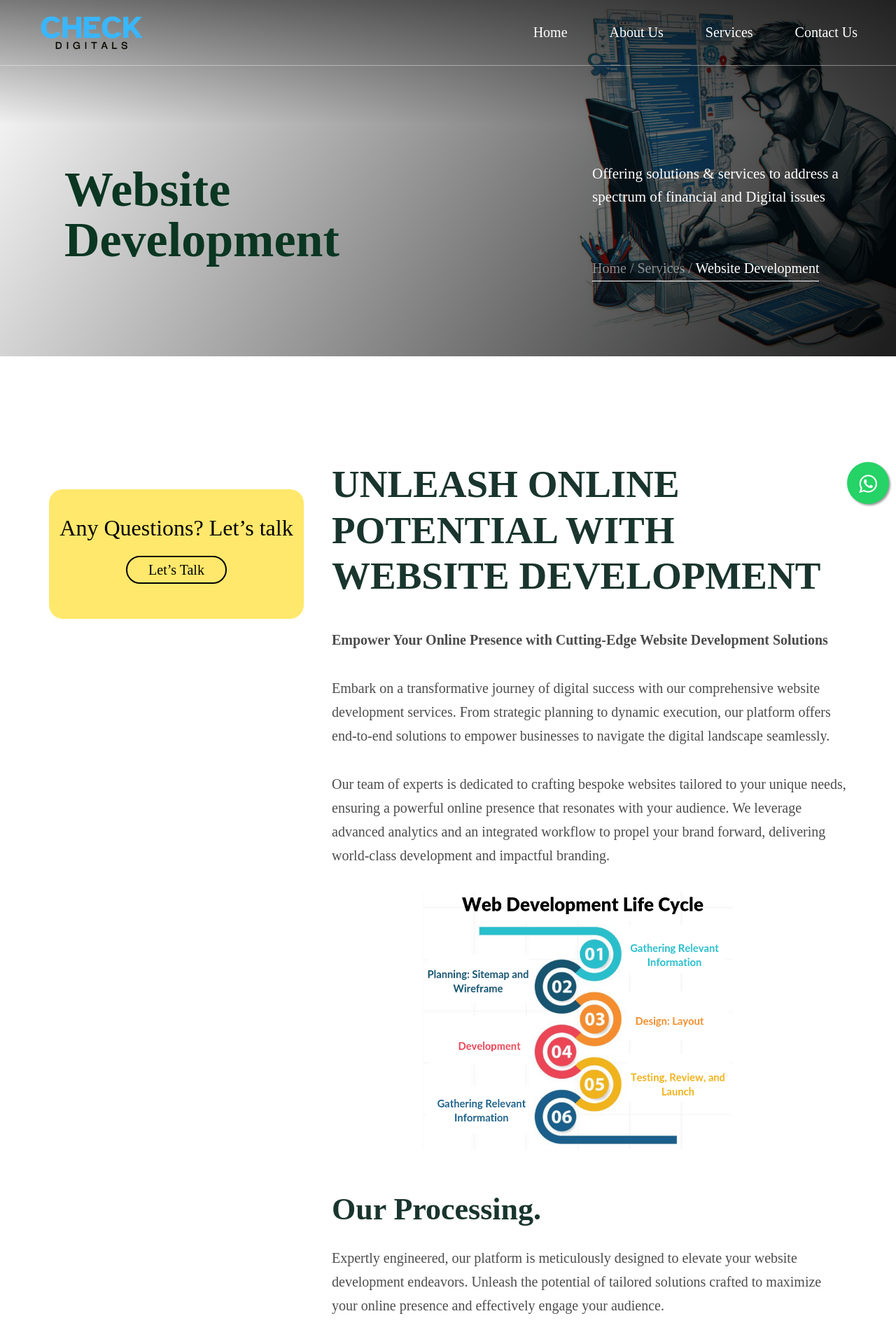
After one commit to Zenitsucyberz/check-color, a Laravel app: page /services/website-development in a window 1280 px wide. The commit adds this page. Shown: the top 1920 px of the page at 70% size. Run offline with Laravel 10, Linux system fonts and the light colour scheme; some libraries are stand-ins or nearby versions.

Commit message:
whatsapp

```diff
--- a/resources/views/web/layouts/app.blade.php
+++ b/resources/views/web/layouts/app.blade.php
@@ -31,6 +31,8 @@
     <link rel="stylesheet" type="text/css" href="{{ asset('assets/css/style.min.css') }}" media="all">
     <!-- responsive style sheet -->
     <link rel="stylesheet" type="text/css" href="{{ asset('assets/css/responsive.css') }}" media="all">
+
+    <link rel="stylesheet" href="https://maxcdn.bootstrapcdn.com/font-awesome/4.5.0/css/font-awesome.min.css">
 
 
 
@@ -96,7 +98,9 @@
         @yield('content')
 
 
-
+        <a href="https://api.whatsapp.com/send?phone=918075561175&text=Hello." class="float" target="_blank" style="position: fixed; width: 60px; height: 60px; bottom: 80px; right: 10px; background-color: #25d366; color: #FFF; border-radius: 50px; text-align: center; font-size: 30px; box-shadow: 2px 2px 3px #999; z-index: 100;">
+            <i class="fa fa-whatsapp my-float" style="margin-top: 16px;"></i>
+        </a>
 
 
         @include('web.layouts.partials.footer')
@@ -105,8 +109,8 @@
 
 
 
-        <button class="scroll-top">
-            <i class="bi bi-arrow-up-short"></i>
+        <button class="scroll-top" style="position: fixed;bottom: 20px;right: 20px;z-index: 1000;">
+            <i class="bi bi-arrow-up-short" ></i>
         </button>
 
 
--- a/resources/views/web/layouts/partials/footer.blade.php
+++ b/resources/views/web/layouts/partials/footer.blade.php
@@ -8,12 +8,10 @@
             <div class="row align-content-center">
                 <div class="col-lg-8 col-md-9">
                     <div class="title-one mb-20 lg-mb-10">
-                        <h2 class="text-white">Want to Chat? Feel free to Contact our Team.</h2>
+                        <h2 class="text-white">Have a question? Don't hesitate to reach out to our team.</h2>
                     </div>
                     <!-- /.title-one -->
-                    <p class="text-lg m0 text-white opacity-75">If you have anything in mind just contact us with
-                        our
-                        expert.</p>
+                    <p class="text-lg m0 text-white opacity-75">Our experts are here to help. Feel free to get in touch with us anytime.</p>
                 </div>
                 <div class="col-lg-4 col-md-3">
                     <a href="{{ route('web.contactus') }}"
@@ -54,16 +52,20 @@
                         <li><a href="{{ route('web.index') }}">Home</a></li>
 
                         <li><a href="{{ route('web.about') }}">About us</a></li>
-                        <li><a href="{{ route('web.services') }}">Our services</a></li>
+                        <li><a href="{{ route('web.services') }}">Services</a></li>
 
                     </ul>
                 </div>
                 <div class="col-lg-2 col-sm-4 mb-20">
-                    <h5 class="footer-title">Company</h5>
+                    <h5 class="footer-title">Services</h5>
                     <ul class="footer-nav-link style-none">
-                        <li><a href="{{ route('web.about') }}">About us</a></li>
+                        <li><a href="{{ route('web.ecommerce') }}">E-commerce Solutions</a></li>
 
-                        <li><a href="{{ route('web.contactus') }}">Contact</a></li>
+                        <li><a href="{{ route('web.software') }}">Software Development</a></li>
+
+                        <li><a href="{{ route('web.digital') }}">Digital Marketing</a></li>
+
+                        <li><a href="{{ route('web.business') }}">Business Consultation</a></li>
                     </ul>
                 </div>
                 <div class="col-xxl-2 col-lg-3 col-sm-4 mb-20">
--- a/resources/views/web/layouts/partials/nav-bar.blade.php
+++ b/resources/views/web/layouts/partials/nav-bar.blade.php
@@ -43,6 +43,8 @@
                     </li>
                     <li><a href="{{ route('web.business') }}" class="dropdown-item"><span>Business Consultation</span></a>
                     </li>
+                    <li><a href="{{ route('web.website') }}" class="dropdown-item"><span>Website Development</span></a>
+                    </li>
 
 
 
--- a/resources/views/web/layouts/partials/pre-loader.blade.php
+++ b/resources/views/web/layouts/partials/pre-loader.blade.php
@@ -7,7 +7,7 @@
 
             @php
 
-                $words = 'CHECKDIGITALS';
+                $words = 'CHECKWEBDIGITALS';
 
             @endphp
 
--- a/resources/views/web/partials/service-header.blade.php
+++ b/resources/views/web/partials/service-header.blade.php
@@ -7,7 +7,7 @@
                     style="
 
                     background:none !important;
-                    color: white">
+                    color: #0a3622">
                     {{ $title }}
                 </h1>
             </div>
--- /dev/null
+++ b/resources/views/web/website.blade.php
@@ -0,0 +1,161 @@
+@extends('web.layouts.app')
+@section('content')
+    @include('web.partials.service-header', [
+        'bgImage' => asset('assets/images/media/website.png'),
+        'title' => 'Website Development',
+        'titleDesc' => 'Offering solutions & services to address a spectrum of
+                                            financial and Digital issues',
+        'breadCrumb' => 'Website Development',
+    ])
+
+
+
+
+
+    <!--
+                      =====================================================
+                       Service Details
+                      =====================================================
+                      -->
+    <div class="service-details mt-150 lg-mt-80 mb-100 lg-mb-80">
+        <div class="container">
+            <div class="row">
+                <div class="col-xxl-9 col-lg-8 order-lg-last">
+                    <div class="details-meta ps-xxl-5 ps-xl-3">
+                        <h2>UNLEASH ONLINE POTENTIAL WITH <br> WEBSITE DEVELOPMENT</h2>
+                        <p style="font-weight: bold">Empower Your Online Presence with Cutting-Edge Website Development
+                            Solutions</p>
+                        <p>Embark on a transformative journey of digital success with our comprehensive website development
+                            services. From strategic planning to dynamic execution, our platform offers end-to-end solutions
+                            to empower businesses to navigate the digital landscape seamlessly.</p>
+                        <p>Our team of experts is dedicated to crafting bespoke websites tailored to your unique needs,
+                            ensuring a powerful online presence that resonates with your audience. We leverage advanced
+                            analytics and an integrated workflow to propel your brand forward, delivering world-class
+                            development and impactful branding.</p>
+                        <div class="img-meta mb-60 lg-mb-40"><img src="{{ asset('assets/images/lazy.svg') }}"
+                                data-src="{{ asset('assets/images/media/img_55.png') }}" alt="digital marketing"
+                                class="lazy-img w-100 rounded-4"></div>
+                        <h3>Our Processing.</h3>
+                        <p>Expertly engineered, our platform is meticulously designed to elevate your website development
+                            endeavors. Unleash the potential of tailored solutions crafted to maximize your online presence
+                            and effectively engage your audience.</p>
+                        <div class="line-wrapper pb-30 mt-60 lg-mt-40 mb-70 lg-mb-40">
+                            <div class="row">
+                                <div class="col-md-4 wow fadeInUp">
+                                    <div class="card-style-sixteen text-center mt-40">
+                                        <div
+                                            class="icon m-auto tran3s rounded-circle d-flex align-items-center justify-content-center">
+                                            <img src="{{ asset('assets/images/lazy.svg') }}"
+                                                data-src="{{ asset('assets/images/icon/icon_118.png') }}" alt=""
+                                                class="lazy-img" style="max-width: 43px">
+                                        </div>
+                                        <h4 class="fw-bold mt-35 lg-mt-30 mb-15">Data Analytics</h4>
+                                        <p class="m0">Harness the power of data-driven insights to inform your marketing
+                                            decisions. Our analytics tools provide valuable metrics for continuous
+                                            improvement and optimization. </p>
+                                    </div>
+                                    <!-- /.card-style-sixteen -->
+                                </div>
+                                <div class="col-md-4 wow fadeInUp" data-wow-delay="0.1s">
+                                    <div class="card-style-sixteen text-center mt-40">
+                                        <div
+                                            class="icon m-auto tran3s rounded-circle d-flex align-items-center justify-content-center">
+                                            <img src="{{ asset('assets/images/lazy.svg') }}"
+                                                data-src="{{ asset('assets/images/icon/icon_117.png') }}" alt=""
+                                                class="lazy-img" style="max-width: 43px">
+                                        </div>
+                                        <h4 class="fw-bold mt-35 lg-mt-30 mb-15">Audience Engagement</h4>
+                                        <p class="m0">Activate your audience with compelling content, interactive
+                                            campaigns, and targeted outreach strategies to enhance engagement and build
+                                            lasting connections.</p>
+                                    </div>
+                                    <!-- /.card-style-sixteen -->
+                                </div>
+                                <div class="col-md-4 wow fadeInUp" data-wow-delay="0.2s">
+                                    <div class="card-style-sixteen text-center mt-40">
+                                        <div
+                                            class="icon m-auto tran3s rounded-circle d-flex align-items-center justify-content-center">
+                                            <img src="{{ asset('assets/images/lazy.svg') }}"
+                                                data-src="{{ asset('assets/images/icon/icon_116.png') }}" alt=""
+                                                class="lazy-img" style="max-width: 43px">
+                                        </div>
+                                        <h4 class="fw-bold mt-35 lg-mt-30 mb-15">Digital Strategy</h4>
+                                        <p class="m0">Develop a robust digital marketing strategy that aligns with your
+                                            business goals, ensuring a solid foundation for online success.</p>
+                                    </div>
+                                    <!-- /.card-style-sixteen -->
+                                </div>
+                            </div>
+                        </div>
+                        <div class="light-bg-deep quote-wrapper position-relative mb-60 lg-mb-40">
+                            <div class="d-xl-flex align-items-start">
+                                <img src="{{ asset('assets/images/lazy.svg') }}"
+                                    data-src="{{ asset('assets/images/icon/icon_84.svg') }}" alt=""
+                                    class="lazy-img icon">
+                                <div class="ps-xl-5">
+                                    <blockquote>Rapid Solutions Combined with Outstanding Performance—A Strong Endorsement
+                                        for Your Digital Marketing Strategy</blockquote>
+
+                                </div>
+                            </div>
+                            <img src="{{ asset('assets/images/lazy.svg') }}"
+                                data-src="{{ asset('assets/images/assets/ils_03.svg') }}" alt=""
+                                class="lazy-img shapes shape_01">
+                        </div>
+
+                    </div>
+                </div>
+                <div class="col-xxl-3 col-lg-4 order-lg-first">
+                    <aside class="md-mt-40">
+                        {{-- <div class="service-nav-item">
+                                <ul class="style-none">
+                                    <li><a href="#" class="d-flex align-items-center w-100 active">
+                                        <img src="{{asset('assets/images/lazy.svg')}}" data-src="images/icon/icon_72.svg" alt="" class="lazy-img">
+                                        <span>Multiple Accounts</span>
+                                    </a></li>
+                                    <li><a href="#" class="d-flex align-items-center w-100">
+                                        <img src="{{asset('assets/images/lazy.svg')}}" data-src="images/icon/icon_73.svg" alt="" class="lazy-img">
+                                        <span>Loan Facility</span>
+                                    </a></li>
+                                    <li><a href="#" class="d-flex align-items-center w-100">
+                                        <img src="{{asset('assets/images/lazy.svg')}}" data-src="images/icon/icon_74.svg" alt="" class="lazy-img">
+                                        <span>Expense Track</span>
+                                    </a></li>
+                                    <li><a href="#" class="d-flex align-items-center w-100">
+                                        <img src="{{asset('assets/images/lazy.svg')}}" data-src="images/icon/icon_75.svg" alt="" class="lazy-img">
+                                        <span>DPS & FDR</span>
+                                    </a></li>
+                                    <li><a href="#" class="d-flex align-items-center w-100">
+                                        <img src="{{asset('assets/images/lazy.svg')}}" data-src="images/icon/icon_76.svg" alt="" class="lazy-img">
+                                        <span>International Account</span>
+                                    </a></li>
+                                    <li><a href="#" class="d-flex align-items-center w-100">
+                                        <img src="{{asset('assets/images/lazy.svg')}}" data-src="images/icon/icon_77.svg" alt="" class="lazy-img">
+                                        <span>Saving Account</span>
+                                    </a></li>
+                                    <li><a href="#" class="d-flex align-items-center w-100">
+                                        <img src="{{asset('assets/images/lazy.svg')}}" data-src="images/icon/icon_78.svg" alt="" class="lazy-img">
+                                        <span>Agent Banking</span>
+                                    </a></li>
+                                    <li><a href="#" class="d-flex align-items-center w-100">
+                                        <img src="{{asset('assets/images/lazy.svg')}}" data-src="images/icon/icon_79.svg" alt="" class="lazy-img">
+                                        <span>Credit & Debit Cards</span>
+                                    </a></li>
+                                    <li><a href="#" class="d-flex align-items-center w-100">
+                                        <img src="{{asset('assets/images/lazy.svg')}}" data-src="images/icon/icon_80.svg" alt="" class="lazy-img">
+                                        <span>Consultation</span>
+                                    </a></li>
+                                </ul>
+                            </div> --}}
+                        <div class="contact-banner text-center mt-40 lg-mt-20">
+                            <h3 class="mb-20">Any Questions? Let’s talk</h3>
+                            <a href="{{ route('web.contactus') }}" class="tran3s fw-500">Let’s Talk</a>
+                        </div>
+                        <!-- /.contact-banner -->
+                    </aside>
+                </div>
+            </div>
+        </div>
+    </div>
+    <!-- /.service-details -->
+@endsection
--- a/routes/web.php
+++ b/routes/web.php
@@ -86,6 +86,10 @@ Route::name('web.')->group(function () {
         Route::get('business-consulting', function () {
             return view('web.business');
         })->name('business');
+
+        Route::get('website-development', function () {
+            return view('web.website');
+        })->name('website');
     });
     // services
 
```
Also changed, not shown: public/assets/images/media/img_55.png (added), public/assets/images/media/website.png (added).
